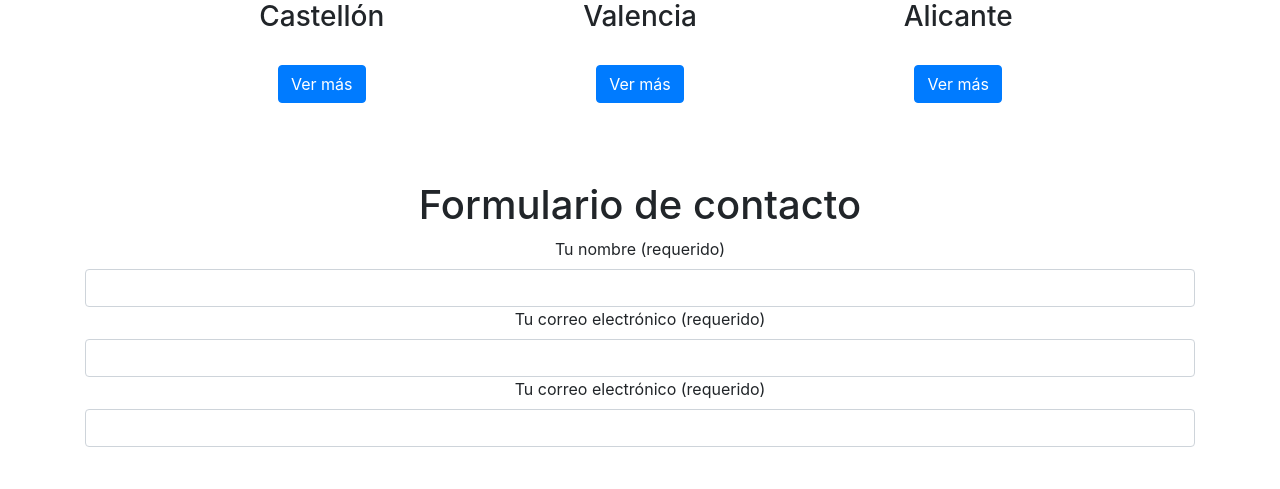
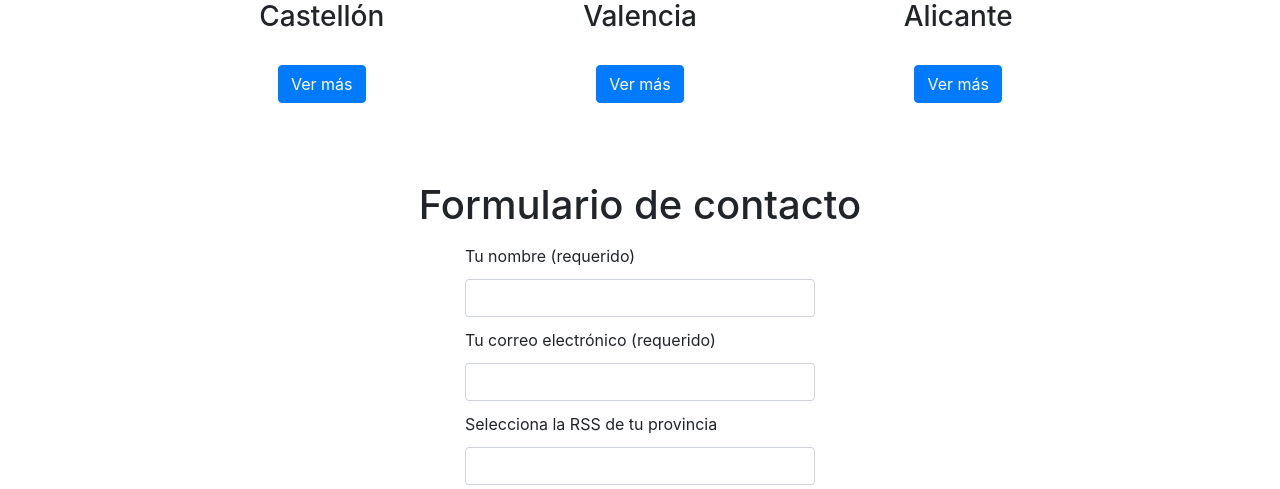
Before and after one commit to Partexedd/ProyectoIntegradoONG, a Symfony app: template templates/main/contacto.html.twig in a window 1280 px wide. Shown: the part 383-872 px from the top of the page. Before the commit the page ends 830 px from the top, so only its background shows below. Run offline with Twig, Linux system fonts and the light colour scheme; the template is opened without the code that fills it, so the values that code supplies are empty; some libraries are stand-ins or nearby versions.

Commit message:
Commit antes de pull

```diff
--- a/public/css/estilosContacto.css
+++ b/public/css/estilosContacto.css
@@ -9,3 +9,9 @@
 .direcciones{
     margin: 7% 7%;
 }
+label{
+    margin-top: 2%;
+}
+input{
+    margin: 1% 0%;
+}
--- a/templates/main/contacto.html.twig
+++ b/templates/main/contacto.html.twig
@@ -45,12 +45,12 @@
         </article>
         <article class="row">
             <h1 class="col-12 text-center">Formulario de contacto</h1>
-            <form class="text-center col" action="">
+            <form class="col-4 offset-4" action="">
                 <label for="nombre">Tu nombre (requerido)</label><br>
                 <input class="form-control" type="text"></input>
                 <label for="nombre">Tu correo electrónico (requerido)</label><br>
                 <input class="form-control" type="text"></input>
-                <label for="nombre">Tu correo electrónico (requerido)</label><br>
+                <label for="nombre">Selecciona la RSS de tu provincia</label><br>
                 <input class="form-control" type="text"></input>
             </form>
         </article>
```
